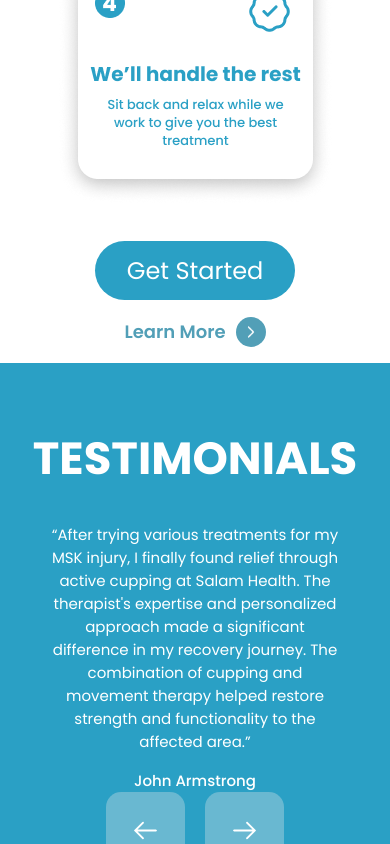
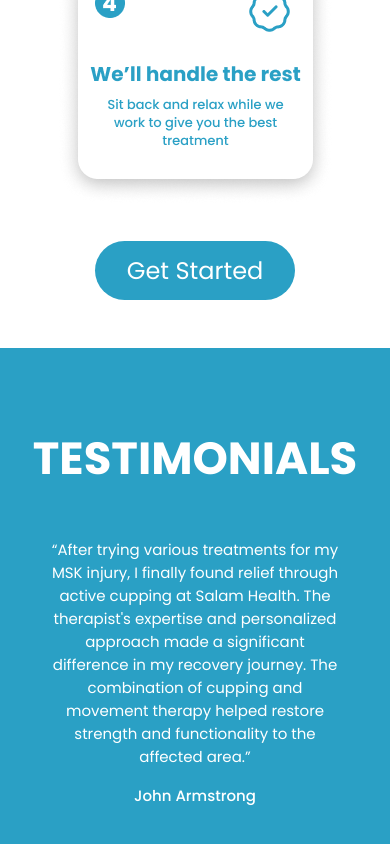
Before and after one commit to ayazb7/salam-health, a React (Create React App) app in the folder salam-health/: page /home in a window 390 px wide. Shown: the part 1929-2773 px from the top of the page. Built offline with nearby package versions, Linux system fonts and the light colour scheme.

Commit message:
margin fixes

```diff
--- a/salam-health/src/App.css
+++ b/salam-health/src/App.css
@@ -453,7 +453,6 @@ h4, h3, h2, p {
   z-index: 1;
   position: relative;
   height: 40vh;
-  margin-bottom: 64vh;
 }
 
 .testimonial-wrapper {
@@ -781,7 +780,6 @@ h4, h3, h2, p {
 .testimonial-title {
   font-size: 45px;
   font-weight: 800;
-  line-height: 38px;
   color: white;
 }
 
@@ -1313,6 +1311,19 @@ h4, h3, h2, p {
     padding-bottom: 5rem;
   }
 
+  .rectangle-fw{
+    height: 80% !important;
+  }
+
+  .mobile-height {
+    height: 65vh !important;
+    margin-bottom: 2rem !important;
+  }
+
+  .mobile-margin-botton {
+    margin-bottom: 2rem !important;
+  }
+
   .footer .horizontal-stretched{
       flex-direction: column;
   }
@@ -1451,9 +1462,7 @@ h4, h3, h2, p {
     font-size: 15px;
     width: 60%;
   }
-  .rectangle-fw{
-    height: 80% !important;
-  }
+
   .contact-card{
     width: 100% !important;
   }
@@ -1480,4 +1489,7 @@ h4, h3, h2, p {
     height: auto;
   }
 
+  .footer-header {
+    margin-bottom: 0.5rem;
+  }
 }
--- a/salam-health/src/components/Book.js
+++ b/salam-health/src/components/Book.js
@@ -54,7 +54,7 @@ function Book() {
       </div>
 
       <div className='centered-container-no-height hidden'>
-        <div className='rectangle-fw blue' style={{ height: '77.5vh' }}>
+        <div className='rectangle-fw blue mobile-margin-botton' style={{ height: '85vh', marginBottom: '65vh' }}>
           <p className='center testimonial-title' style={{ marginBottom: '1rem'}} >
             Packages & Bundles
           </p>
--- a/salam-health/src/components/CuppingTherapy.js
+++ b/salam-health/src/components/CuppingTherapy.js
@@ -53,7 +53,7 @@ const Home = () => {
       </div>
 
       <div className='centered-container-no-height hidden'>
-        <div className='rectangle-fw blue' style={{ height: '70vh', justifyContent: 'center' }}>
+        <div className='rectangle-fw blue mobile-margin-botton' style={{ height: '70vh', justifyContent: 'center', marginBottom: '65vh' }}>
           <p className='center testimonial-title cupping' style={{ paddingBottom: '2rem'}}>
             Types of Cupping
           </p>
@@ -65,7 +65,7 @@ const Home = () => {
           </div>
         </div>
 
-        <ContactCard style={{top: '50%'}}/>
+        <ContactCard style={{top: '52.5%'}}/>
       </div>
     </div>
   );
--- a/salam-health/src/components/Home.js
+++ b/salam-health/src/components/Home.js
@@ -124,7 +124,7 @@ const Home = () => {
             </div>
           </div>
 
-          <div className='vertical-center mobile-only'>
+          <div className='vertical-center mobile-only' style={{ marginBottom: '3rem'}}>
               <p className='small-text'>HOW TO GET STARTED</p>
 
               <h3 className='home-text less-gap-2'>
@@ -139,12 +139,12 @@ const Home = () => {
               <button className="book-now-large" onClick={handleGetStarted}>
                 Get Started
               </button>
-              <div className='learn-more'>
+              {/* <div className='learn-more'>
                 <p>Learn More</p>
                 <div className='circle'>
                   <img src={arrow_right}/>
                 </div>
-              </div>
+              </div> */}
           </div>
 
 
@@ -162,19 +162,19 @@ const Home = () => {
                 Get Started
               </button>
 
-              <div className='learn-more'>
+              {/* <div className='learn-more'>
                 <p>Learn More</p>
                 <div className='circle'>
                   <img src={arrow_right}/>
                 </div>
-              </div>
+              </div> */}
             </div>
           </div>
         </div>
       </div>
 
       <div className='centered-container-no-height hidden'>
-        <div className='rectangle-fw blue'>
+        <div className='rectangle-fw blue mobile-height' style={{ marginBottom: '64vh' }} >
           <div className="testimonial-wrapper">
               <p className='center testimonial-title'>TESTIMONIALS</p>
 
```
